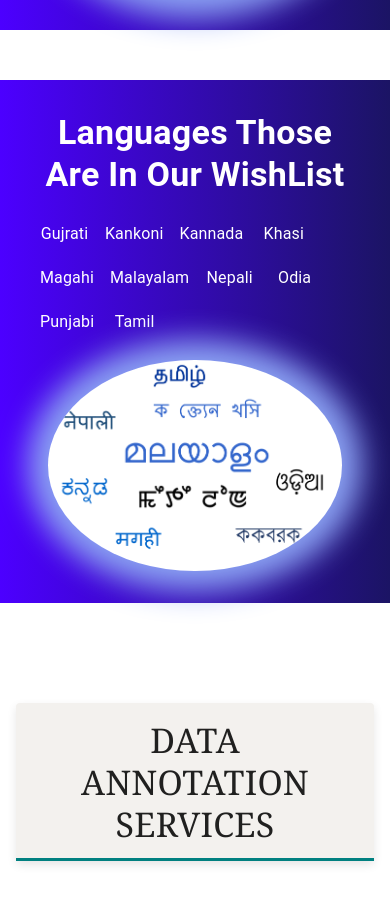
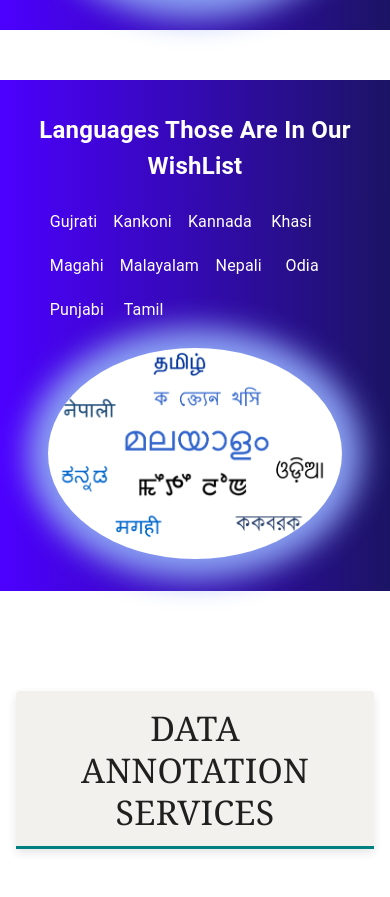
Before and after one commit to TanmoyTheStudent/VaniVerseDemo2, a React (Create React App) app: page / in a window 390 px wide. Shown: the part 1580-2477 px from the top of the page. Built offline with nearby package versions, Linux system fonts and the light colour scheme.

Commit message:
Update LanguagesNext.js

```diff
--- a/src/components/home/sub-components/LanguagesNext.js
+++ b/src/components/home/sub-components/LanguagesNext.js
@@ -26,7 +26,7 @@ const LanguagesNext = () => {
       }}
     >
       <Box sx={{ maxWidth: { xs: '100%', md: '50%' }, marginBottom: { xs: 2, md: 0 } }}>
-        <Typography variant="h4" component="div" sx={{ fontWeight: 'bold',textAlign:"center"}}>
+        <Typography  component="div" sx={{ fontWeight: 'bold',textAlign:"center",fontSize: {xs: '1.5rem', sm: '1.75rem', md: '2rem'} }}>
           Languages Those Are In Our WishList
         </Typography>
 
@@ -34,11 +34,12 @@ const LanguagesNext = () => {
           sx={{
             display: 'flex',
             flexWrap: 'wrap',
-            marginTop: 2
+            marginTop: 2 ,
+            marginLeft:{xs:"3%",sm:"5%",md:"1%"}
           }}
         >
         {languages.map((ele, i) => (
-                    <Box sx={{ minWidth:"15%",maxWidth: '35%', textAlign: 'center', margin: {xs:1,sm:2,md:3} }} key={i}>
+                    <Box sx={{ minWidth:"15%",maxWidth: '35%', textAlign: 'center', margin: {xs:1,sm:1.5,md:3} }} key={i}>
                         <Typography variant="subtitle1">
                             {ele}
                         </Typography>
```
